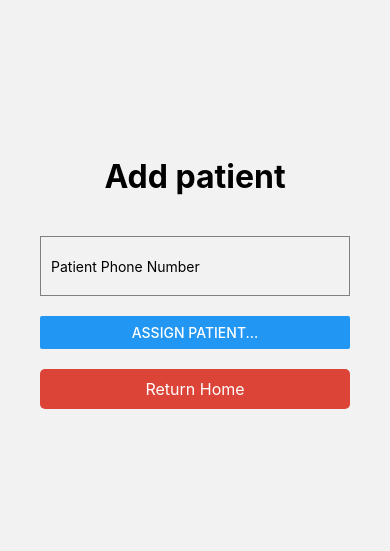
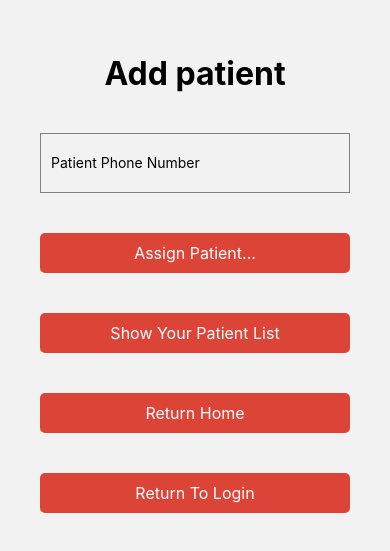
Before and after one commit to MirceaGodiac/MediSync, a React Native app: screen /AssignPatient in a window 390 px wide. Shown: the part 129-680 px from the top of the page. Built offline with nearby package versions, Linux system fonts and the light colour scheme.

Commit message:
working code for 'assign patient' feature

```diff
--- a/assets/Auth Group/RegisterPage.tsx
+++ b/assets/Auth Group/RegisterPage.tsx
@@ -18,6 +18,7 @@ function RegisterScreen() {
   const [email, setEmail] = useState("");
   const [password, setPassword] = useState("");
   const [isDoctor, setIsDoctor] = useState(false);
+  const [doctorId, setDoctorId] = useState("GjxmcA1GUgZ158wnaLwSOSixVsm1");
 
   const nav = useNavigation<NativeStackNavigationProp<any>>();
 
@@ -25,7 +26,9 @@ function RegisterScreen() {
     // to do later, will add stuff to firestore realtime database
     // now i just made a user autentithication system
     // to see how to do this visit https://www.youtube.com/watch?v=mZlKwRV4MC8
-    db().ref(`/users/${response.user.uid}`).set({ CNP, nrTelefon, name, surName, email, isDoctor });
+
+    db().ref(`/users/${response.user.uid}`).set({ CNP, nrTelefon, name,
+       surName, email, isDoctor,doctorId });
   }
 
   const registerAndGoToMainFlow = async (response: any) => {
--- a/assets/assignPatientToDoctor/AssignPatientScreen.tsx
+++ b/assets/assignPatientToDoctor/AssignPatientScreen.tsx
@@ -1,25 +1,36 @@
 import React, { useState } from 'react';
-import { View, TextInput, Button, Text, StyleSheet, TouchableOpacity } from 'react-native';
+import { View, TextInput, Button, Text, StyleSheet, TouchableOpacity, Alert } from 'react-native';
 import assignPatientToDoctor from './assignPage';
 import type { NativeStackNavigationProp } from "@react-navigation/native-stack";
 import { useNavigation } from '@react-navigation/native';
+import auth from "@react-native-firebase/auth";
+import db from "@react-native-firebase/database";
 
 const App = () => {
   const nav = useNavigation<NativeStackNavigationProp<any>>();
-  const [phoneNumber, setPhoneNumber] = useState('');
-  const [message, setMessage] = useState('');
+  const [nrTelefon, setNrTelefon] = useState('');
+  let query: any;
 
   const handleAssign = async () => {
-    setMessage('');
-    // console.log('');
     try {
-      const doctorId = 'qdaavws3czRcXobFySVwv7rGQLe2';
-      await assignPatientToDoctor(phoneNumber, doctorId);
-      setMessage('Patient assigned successfully');
-      // console.log('Patient assigned successfully');
+
+      db().ref('users')
+      .orderByChild('nrTelefon')
+      .equalTo(nrTelefon)
+      .limitToFirst(1)
+      .once('value', data => {
+        const userId = Object.keys(data.val())[0];
+        db()
+        .ref(`/users/` + userId)
+        .update( { doctorId: auth().currentUser?.uid })
+        .then(() => Alert.alert('Date pacient actualizate cu succes!'))
+        .catch(error => {
+          Alert.alert('Failed to update data', error.message); // Display an error message to the user
+        });
+      });
+
     } catch (error) {
-      setMessage('Error: ${error.message}');
-      // console.log('Error: ${error.message}');
+      Alert.alert("Oops! No user found with this phone number!");
     }
   };
 
@@ -29,16 +40,22 @@ const App = () => {
       <TextInput
         style={styles.input}
         placeholder="Patient Phone Number"
-        onChangeText={setPhoneNumber}
-        value={phoneNumber}
+        onChangeText={setNrTelefon}
+        value={nrTelefon}
         keyboardType="phone-pad"
       />
 
-      <Button title="Assign Patient..." onPress={() => handleAssign}/>
-      {message ? <Text>{message}</Text> : null}
-
+      <TouchableOpacity onPress={handleAssign} style={[styles.button, styles.googleButton]}>
+        <Text style={styles.buttonText}>Assign Patient...</Text>
+      </TouchableOpacity>
+      <TouchableOpacity onPress={handleAssign} style={[styles.button, styles.googleButton]}>
+        <Text style={styles.buttonText}>Show Your Patient List</Text>
+      </TouchableOpacity>
       <TouchableOpacity onPress={() => nav.push("Home")} style={[styles.button, styles.googleButton]}>
         <Text style={styles.buttonText}>Return Home</Text>
+      </TouchableOpacity>
+      <TouchableOpacity onPress={() => nav.push("Auth")} style={[styles.button, styles.googleButton]}>
+        <Text style={styles.buttonText}>Return To Login</Text>
       </TouchableOpacity>
 
     </View>
--- a/assets/assignPatientToDoctor/assignPage.tsx
+++ b/assets/assignPatientToDoctor/assignPage.tsx
@@ -1,4 +1,4 @@
-import React, { useState } from 'react';
+import React, { useId, useState } from 'react';
 import firestore, { firebase } from '@react-native-firebase/database';
 import { View, TextInput, Button, StyleSheet, ScrollView, TouchableOpacity, Text } from 'react-native';
 import database from '@react-native-firebase/database';
```
